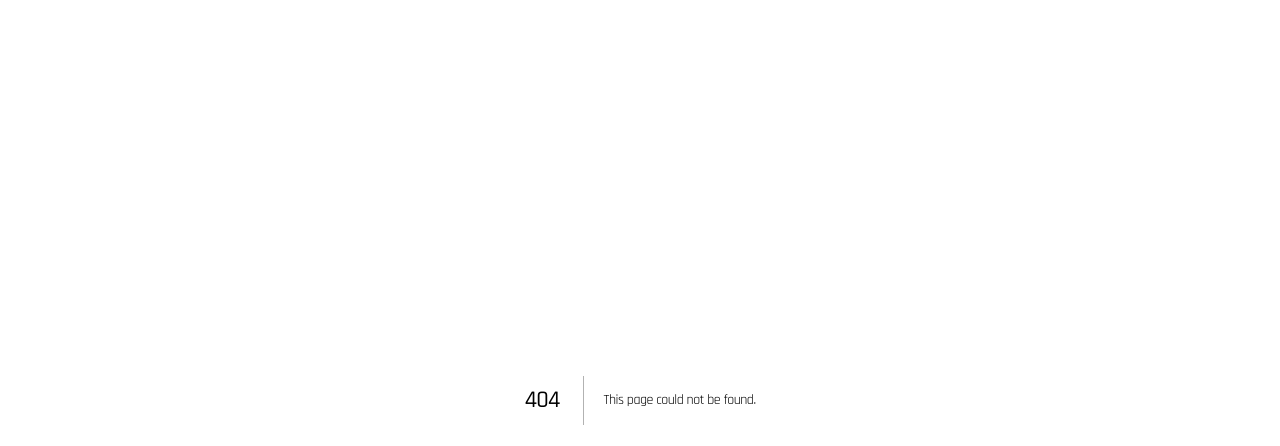
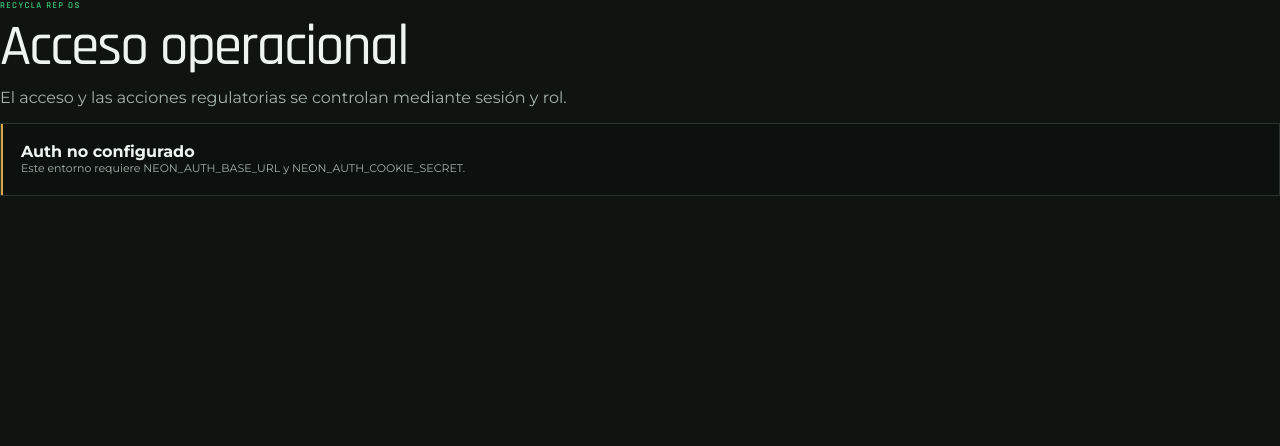
Before and after one commit to traviscomber/recycla, a Next.js app: page /auth/sign-in in a window 1280 px wide. Before the commit this address had no page. Shown: the top 446 px of the page. Built offline with nearby package versions, Linux system fonts and the light colour scheme.

Commit message:
feat: add Recycla sign-in surface

```diff
--- /dev/null
+++ b/src/app/auth/sign-in/page.tsx
@@ -0,0 +1,79 @@
+import { redirect } from "next/navigation";
+import { getAuthServer, isAuthConfigured } from "@/lib/auth/server";
+
+export const dynamic = "force-dynamic";
+
+async function signInAction(formData: FormData) {
+  "use server";
+
+  if (!isAuthConfigured()) {
+    redirect("/auth/sign-in?error=not-configured");
+  }
+
+  const email = String(formData.get("email") ?? "").trim();
+  const password = String(formData.get("password") ?? "");
+
+  if (!email || !password) {
+    redirect("/auth/sign-in?error=missing");
+  }
+
+  const { error } = await getAuthServer().signIn.email({ email, password });
+
+  if (error) {
+    redirect("/auth/sign-in?error=invalid");
+  }
+
+  redirect("/");
+}
+
+export default async function SignInPage({
+  searchParams
+}: {
+  searchParams: Promise<{ error?: string }>;
+}) {
+  const params = await searchParams;
+  const configured = isAuthConfigured();
+
+  const message =
+    params.error === "invalid"
+      ? "Credenciales inválidas."
+      : params.error === "missing"
+        ? "Email y contraseña son requeridos."
+        : params.error === "not-configured"
+          ? "Autenticación todavía no está provisionada en este entorno."
+          : null;
+
+  return (
+    <main className="authPage">
+      <section className="authCard">
+        <p className="eyebrow">RECYCLA REP OS</p>
+        <h1>Acceso operacional</h1>
+        <p className="muted">
+          El acceso y las acciones regulatorias se controlan mediante sesión y rol.
+        </p>
+
+        {!configured ? (
+          <div className="systemNotice notice-schema_missing">
+            <div>
+              <strong>Auth no configurado</strong>
+              <p>Este entorno requiere NEON_AUTH_BASE_URL y NEON_AUTH_COOKIE_SECRET.</p>
+            </div>
+          </div>
+        ) : (
+          <form action={signInAction} className="authForm">
+            <label>
+              Email
+              <input name="email" type="email" autoComplete="email" required />
+            </label>
+            <label>
+              Contraseña
+              <input name="password" type="password" autoComplete="current-password" required />
+            </label>
+            {message ? <p className="authError">{message}</p> : null}
+            <button type="submit">Ingresar</button>
+          </form>
+        )}
+      </section>
+    </main>
+  );
+}
```
